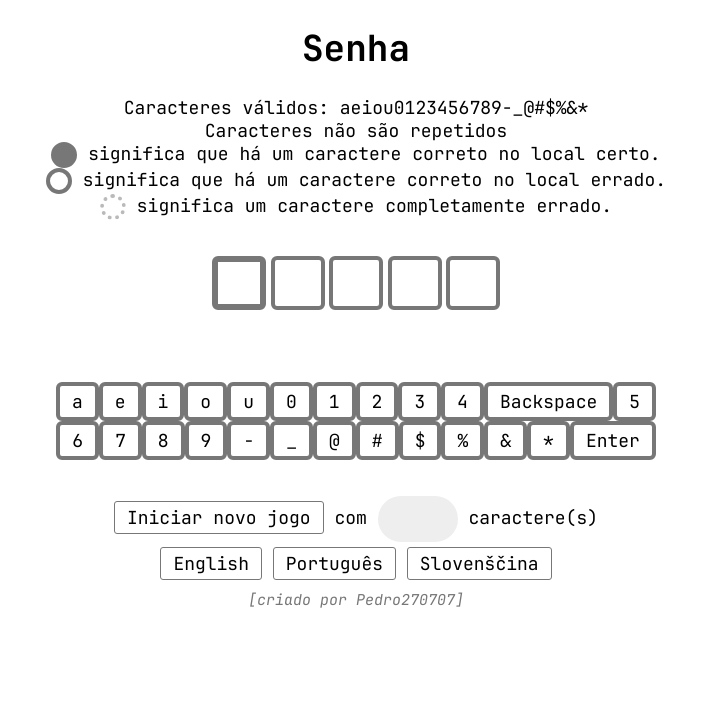
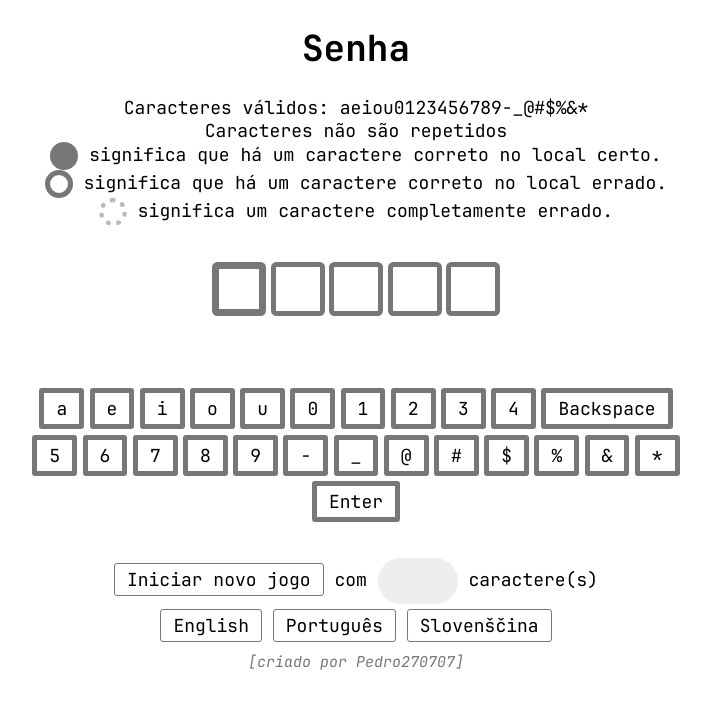
Before and after one commit to Pedro270707/pedro270707.github.io, a Jekyll site: the page built from senha.html, in a window 1280 px wide. Shown: the top 709 px of the page, without its empty margins (284-995 px from the left). Built offline with Jekyll 4.4.1, drawn with Linux system fonts in a browser that asks for light colours; nearby versions of some CDN libraries.

Commit message:
Changed more units to em

```diff
--- a/css/senha.css
+++ b/css/senha.css
@@ -28,25 +28,27 @@
     display: inline-flex;
     width: 3em;
     height: 3em;
-    border-radius: 6px;
+    border-radius: 0.3em;
     border-color: var(--button-border-color);
-    border-width: 4px;
+    border-width: 0.3em;
     border-style: solid;
     align-items: center;
     text-align: center;
     justify-content: center;
     box-sizing: border-box;
     cursor: pointer;
+    transition: border-width 0.125s;
 }
 
 .character-slot:hover, .character-slot.selected {
-    border-width: 6px;
+    border-width: 0.4em;
     box-sizing: border-box;
+    transition: border-width 0.06125s;
 }
 
 .character-slot.locked {
     filter: opacity(0.5);
-    border-width: 4px;
+    border-width: 0.3em;
     cursor: not-allowed;
 }
 
@@ -68,7 +70,7 @@
     width: 1em;
     height: 1em;
     border-radius: 100%;
-    border-width: 4px;
+    border-width: 0.3em;
     border-color: var(--button-border-color);
     border-style: solid;
 }
@@ -91,17 +93,18 @@
     position: relative;
     align-items: center;
     justify-content: center;
-    width: 35em;
-    width: min(35em, 100svw);
+    width: 36em;
+    width: min(36em, 100svw);
     flex-wrap: wrap;
     margin-top: 2em;
     margin-bottom: 2em;
+    gap: 0.3em;
 }
 
 .key {
-    border-radius: 6px;
+    border-width: 0.3em;
     border-color: var(--button-border-color);
-    border-width: 4px;
+    border-width: 0.3em;
     border-style: solid;
 }
 
```
